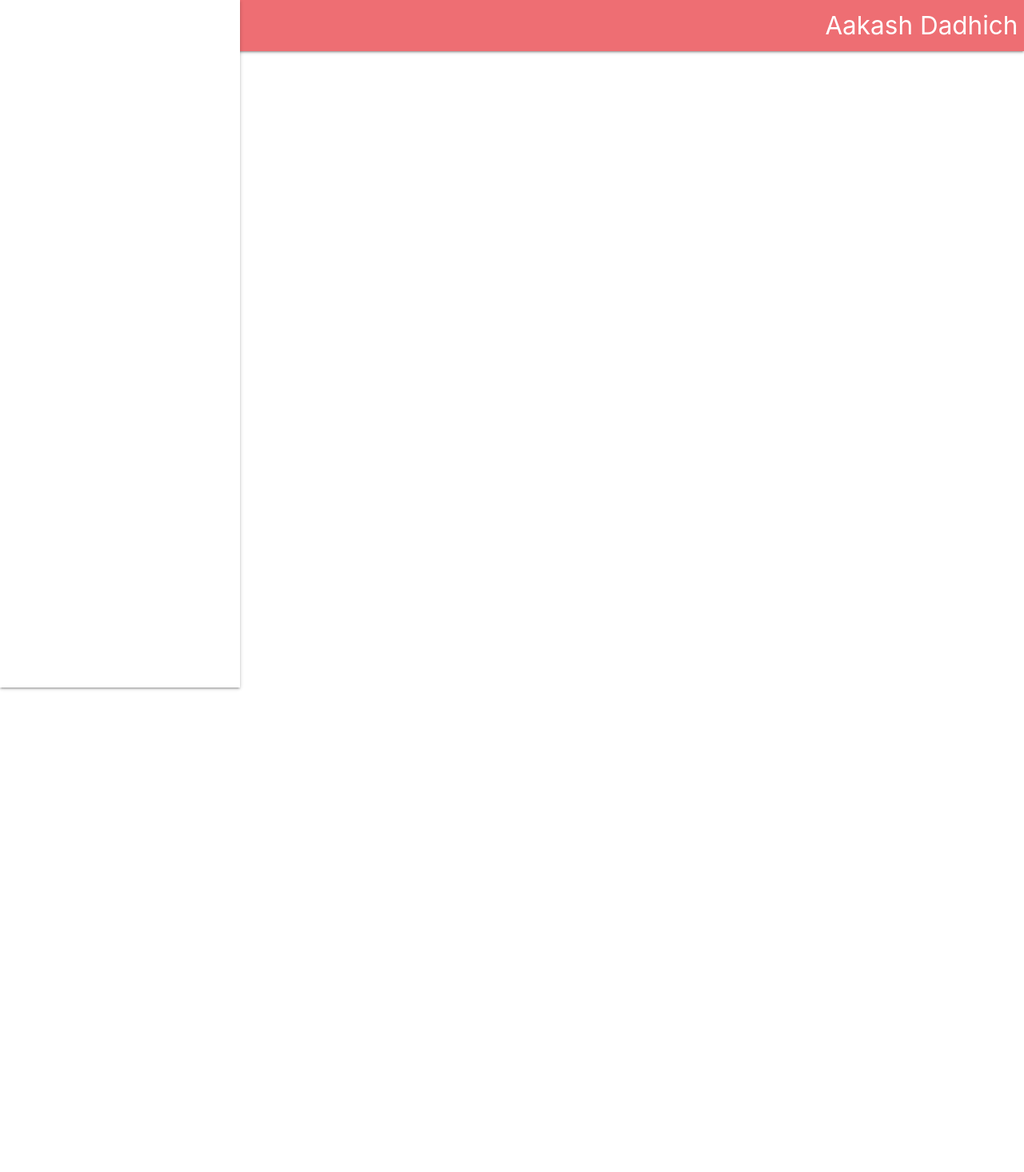
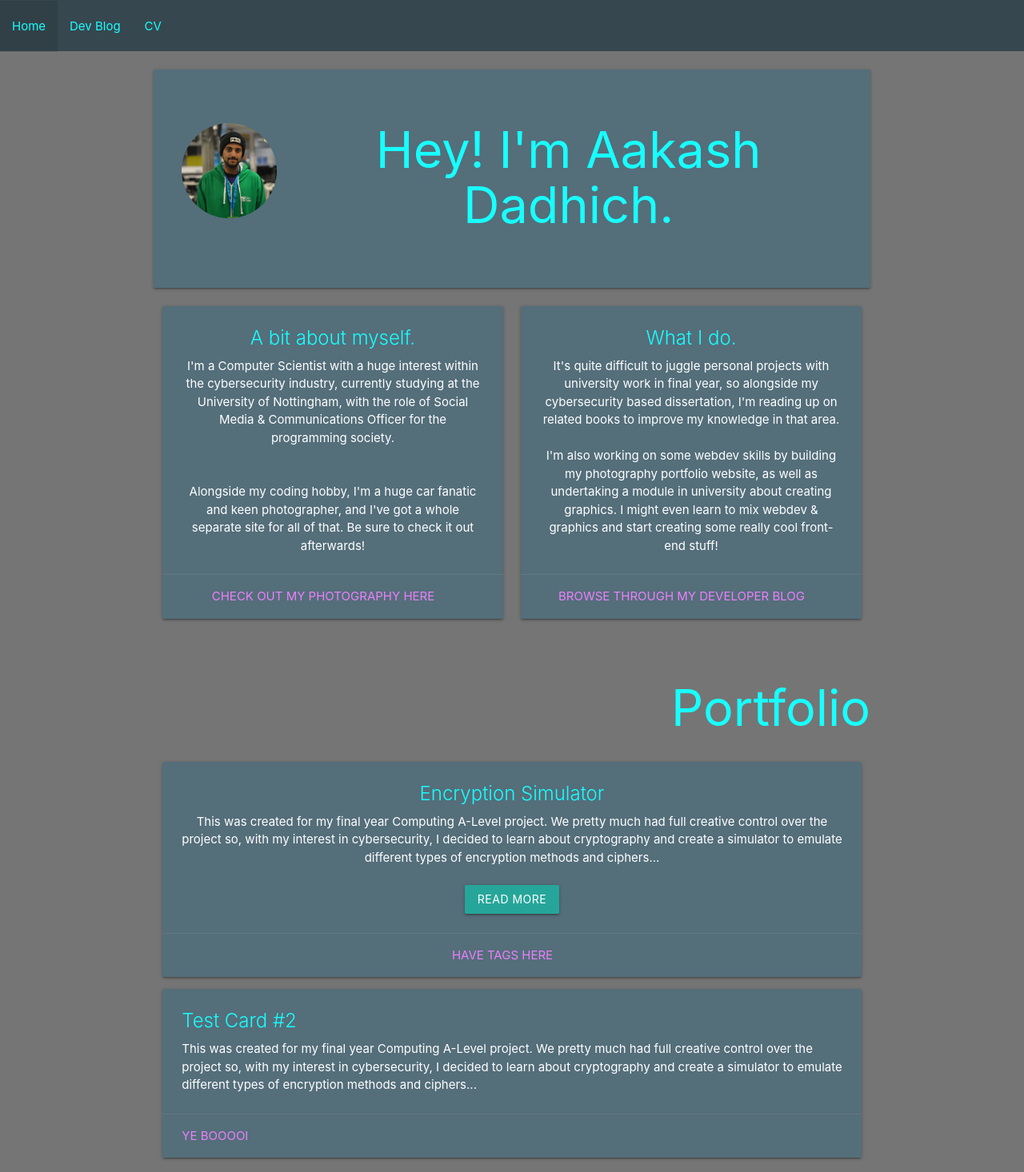
Before and after one commit to AakashDadhich/PortfolioWebsite, a plain HTML site: page index.html in a window 1280 px wide. Shown: the whole page at 80% size. Before the commit the page ends 800 px from the top, so only its background shows below. Drawn offline with nearby package versions, Linux system fonts and the light colour scheme.

Commit message:
Major Homepage Changes
Completely redesigned front page, removed Portfolio from NavBar and integrated into mainpage instead.

```diff
--- a/index.html
+++ b/index.html
@@ -2,21 +2,137 @@
   <link rel="stylesheet" href="https://cdnjs.cloudflare.com/ajax/libs/materialize/1.0.0/css/materialize.min.css">
   <script src="https://cdnjs.cloudflare.com/ajax/libs/materialize/1.0.0/js/materialize.min.js"></script>
 </head>
+
 <body>
-
-  <ul id="nav-mobile" class="sidenav sidenav-fixed">
-
-  </ul>
+  <header>
   <nav>
-    <div class="nav-wrapper">
-      <a href="#" class="brand-logo right">Aakash Dadhich</a>
+    <div class="nav-wrapper blue-grey darken-3">
+      <!--
+      <a href="index.html" class="brand-logo center cyan-text text-accent-2">Aakash Dadhich</a>
+      -->
       <ul id="nav-mobile" class="left hide-on-med-and-down">
-        <li><a href="index.html">Home</a></li>
-        <li><a href="">Portfolio</a></li>
-        <li><a href="devblog.html">Dev Blog</a></li>
-        <li><a href="">CV</a></li>
+        <li><a href="index.html" class="waves-effect waves-teal cyan-text text-accent-2">Home</a></li>
+        <li><a href="devblog.html" class="waves-effect waves-teal cyan-text text-accent-2">Dev Blog</a></li>
+        <li><a href="" class="waves-effect waves-teal cyan-text text-accent-2">CV</a></li>
+      </ul>
+      <ul class="right hide-on-med-and-down">
+        <!-- Social Media links for top right corner -->
       </ul>
     </div>
   </nav>
-<!--  -->
+  </header>
+  <!-- Setting up the intro page -->
+  <main>
+    <div class="section grey darken-1" id="work">
+      <div class="container center-align">
+        <div class="row s12">
+            <div class="card-panel blue-grey darken-1">
+              <div class="row valign-wrapper">
+                <div class="col s2">
+                  <img src="images/me.jpg" alt="" class="circle responsive-img">
+                </div>
+                <div class="col s10">
+                  <span class="cyan-text text-accent-2">
+                    <h1>
+                      Hey! I'm Aakash Dadhich.
+                    </h1>
+                  </span>
+                </div>
+              </div>
+            </div>
+            <!-- Cards for personal info -->
+            <div class="col s6">
+              <div class="card blue-grey darken-1">
+                <div class="card-content white-text">
+                  <span class="card-title cyan-text text-accent-2">
+                    <p>
+                      A bit about myself.
+                    </p>
+                  </span>
+                  <p>I'm a Computer Scientist with a huge interest within the cybersecurity industry,
+                     currently studying at the University of Nottingham, with the role of Social Media & Communications Officer for the programming society.
+                    <br>
+                    <br>
+                    <br>
+                     Alongside my coding hobby, I'm a huge car fanatic and keen photographer, and I've got a whole separate site for all of that.
+                     Be sure to check it out afterwards!
+                  </p>
+                </div>
+                <div class="card-action">
+                  <a href="http://www.finestinlondon.com" class="purple-text text-accent-1">Check out my photography here</a>
+                </div>
+              </div>
+            </div>
+
+            <div class="col s6">
+              <div class="card blue-grey darken-1">
+                <div class="card-content white-text">
+                  <span class="card-title cyan-text text-accent-2">
+                    <p>
+                      What I do.
+                    </p>
+                  </span>
+                  <p>It's quite difficult to juggle personal projects with university work in final year, so alongside my cybersecurity
+                      based dissertation, I'm reading up on related books to improve my knowledge in that area.
+                    <br>
+                    <br>
+                     I'm also working on some webdev skills by building my photography portfolio website, as well as undertaking a module in university
+                     about creating graphics. I might even learn to mix webdev & graphics and start creating some really cool front-end stuff!
+                  </p>
+                </div>
+                <div class="card-action">
+                  <a href="devblog.html" class="purple-text text-accent-1">Browse through my developer blog</a>
+                </div>
+              </div>
+            </div>
+          </div>
+          <!-- Portfolio section of the page -->
+          <div class="row s12">
+            <span class="right cyan-text text-accent-2">
+              <h1>Portfolio</h1>
+            </span>
+            <div class="col s12">
+              <div class="card blue-grey darken-1">
+                <div class="card-content white-text">
+                  <span class="card-title cyan-text text-accent-2">
+                    Encryption Simulator
+                  </span>
+                  <p>
+                    This was created for my final year Computing A-Level project. We pretty much had full creative control over the project so,
+                     with my interest in cybersecurity, I decided to learn about cryptography and create a simulator to emulate different types of
+                     encryption methods and ciphers...
+                     <br><br>
+                  </p>
+                  <a href="devblog.html" class="waves-effect waves-light btn">Read More</a>
+                  </div>
+                  <div class="card-action">
+                    <a href="#" class="purple-text text-accent-1">Have tags here</a>
+                  </div>
+              </div>
+              <div class="card blue-grey darken-1 left-align">
+                <div class="card-content white-text">
+                  <span class="card-title cyan-text text-accent-2">
+                    Test Card #2
+                  </span>
+                  <p>
+                    This was created for my final year Computing A-Level project. We pretty much had full creative control over the project so,
+                     with my interest in cybersecurity, I decided to learn about cryptography and create a simulator to emulate different types of
+                     encryption methods and ciphers...
+                  </p>
+                </div>
+                <div class="card-action">
+                  <a href="#" class="purple-text text-accent-1">YE BOOOOI</a>
+                </div>
+              </div>
+            </div>
+          </div>
+        </div>
+      </div>
+  </main>
+
+
+<!-- Scripts -->
+<script>
+
+</script>
 </body>
```
Also changed, not shown: devblog.html (+14 -4 lines), images/me.jpg (added), 2 other files.
